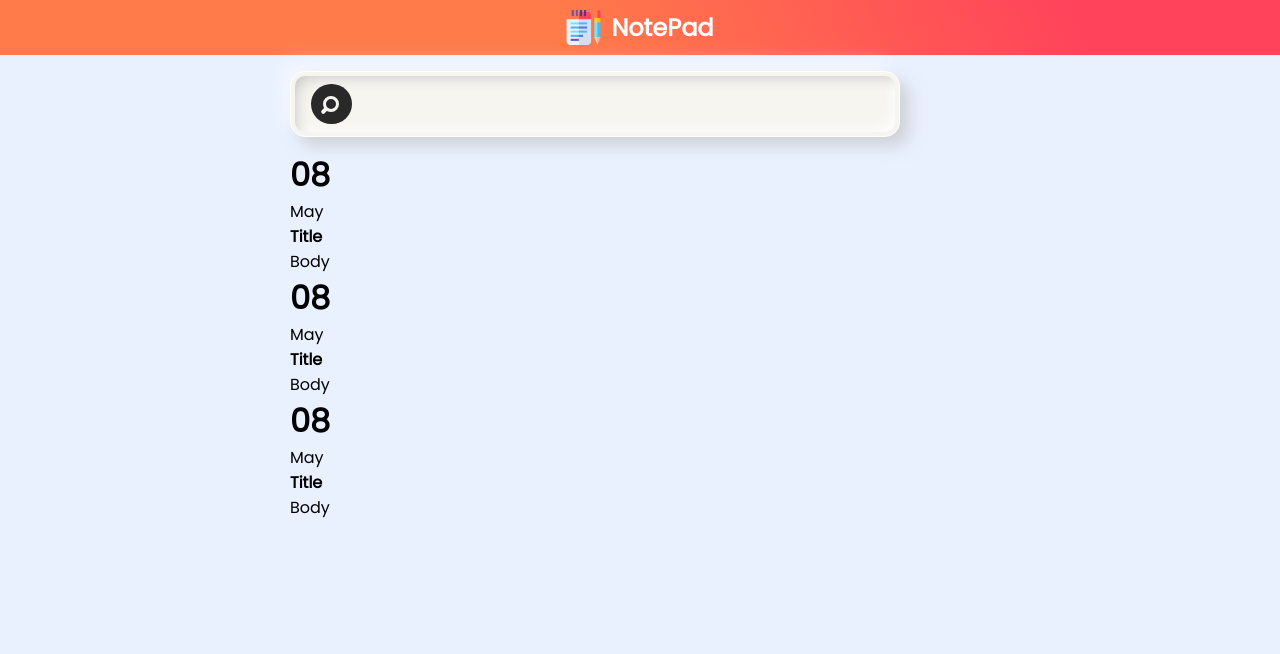
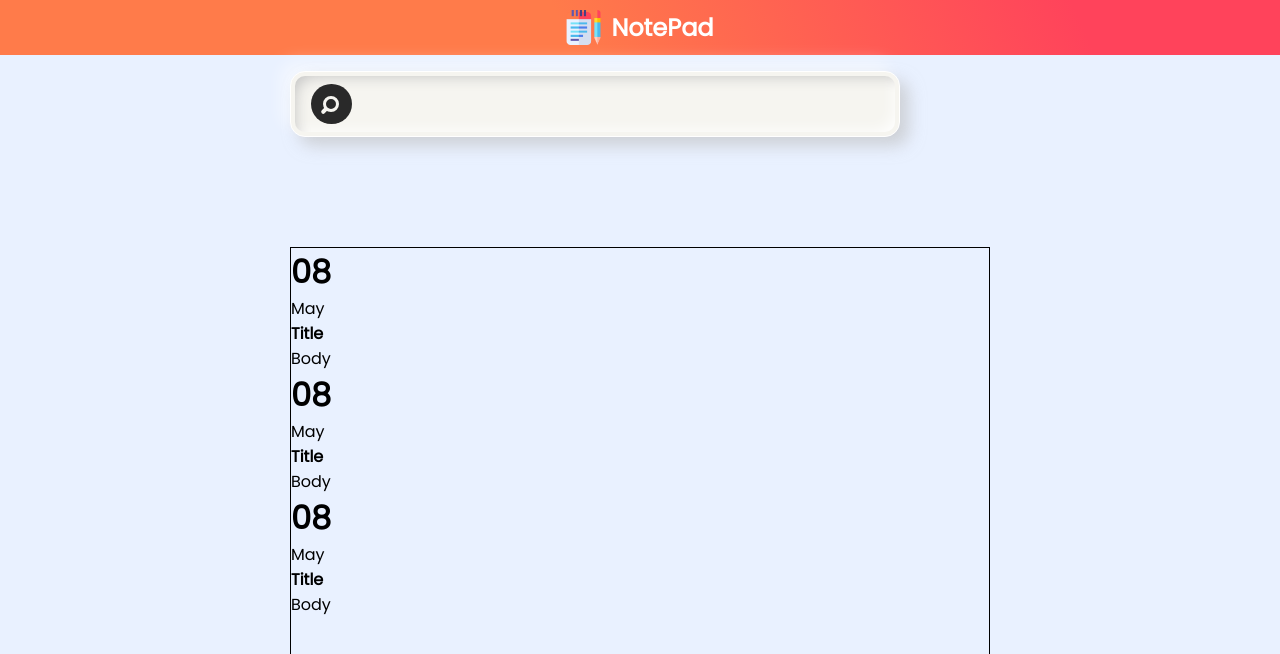
Before and after one commit to Moro-Afriyie/Note-App, an Angular app: page / in a window 1280 px wide. Shown: the top 654 px of the page. Built offline with nearby package versions, Linux system fonts and the light colour scheme.

Commit message:
added a HTML markup for the cards in the notepadPage component

```diff
--- a/src/app/notepad-page/notepad-page.component.scss
+++ b/src/app/notepad-page/notepad-page.component.scss
@@ -126,9 +126,9 @@ form {
     }
 }
 
-// .notepad__cards {
-//     flex: 1;
-//     border: 1px solid;
-//     margin-top: 6rem;
-//     max-width: 100%;
-// }
+.notepad__cards {
+    flex: 1;
+    border: 1px solid;
+    margin-top: 6rem;
+    max-width: 100%;
+}
```
